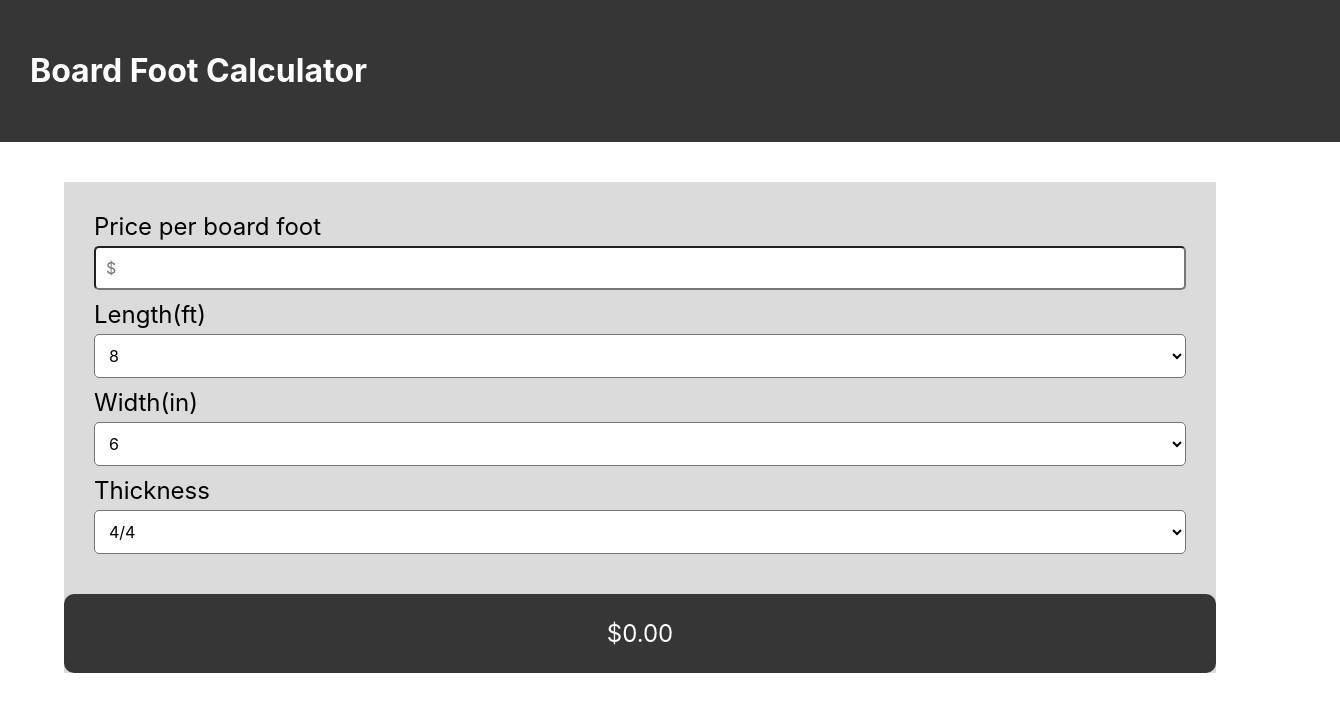
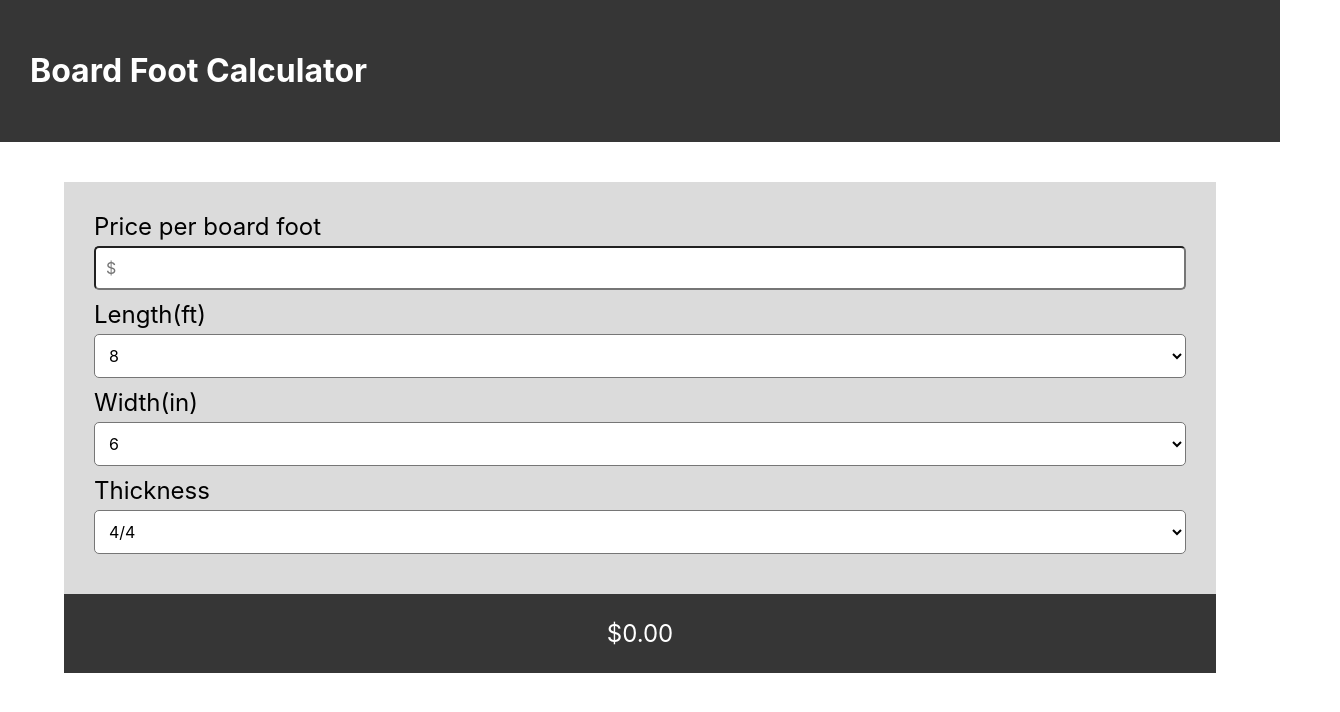
Before and after one commit to clyde30/board-foot-calc, a React (Create React App) app: page / in a window 1280 px wide. Shown: the top 712 px of the page, 1340 px wide, since content can reach past the window. Built offline with nearby package versions, Linux system fonts and the light colour scheme.

Commit message:
fix page width and remove border-raduis

```diff
--- a/src/App.css
+++ b/src/App.css
@@ -10,7 +10,6 @@ input, select{
     -webkit-box-sizing:border-box;
 }
 .header {
-    width: 100%;
     background-color: #363636;
     color: #ffffff;
     padding: 30px;
@@ -27,14 +26,14 @@ input, select{
     display: flex;
     flex-direction: column;
     padding: 30px;
-    border-radius: 10px;
+    /* border-radius: 10px; */
 }
 .totals-container{
     background-color: #363636;
     color: #ffffff;
     text-align: center;
     padding: 25px;
-    border-radius: 10px;
+    /* border-radius: 10px; */
 }
 .input {
     display: flex;
```
Also changed, not shown: 1 other file (tests, documents, lock files or other folders).
